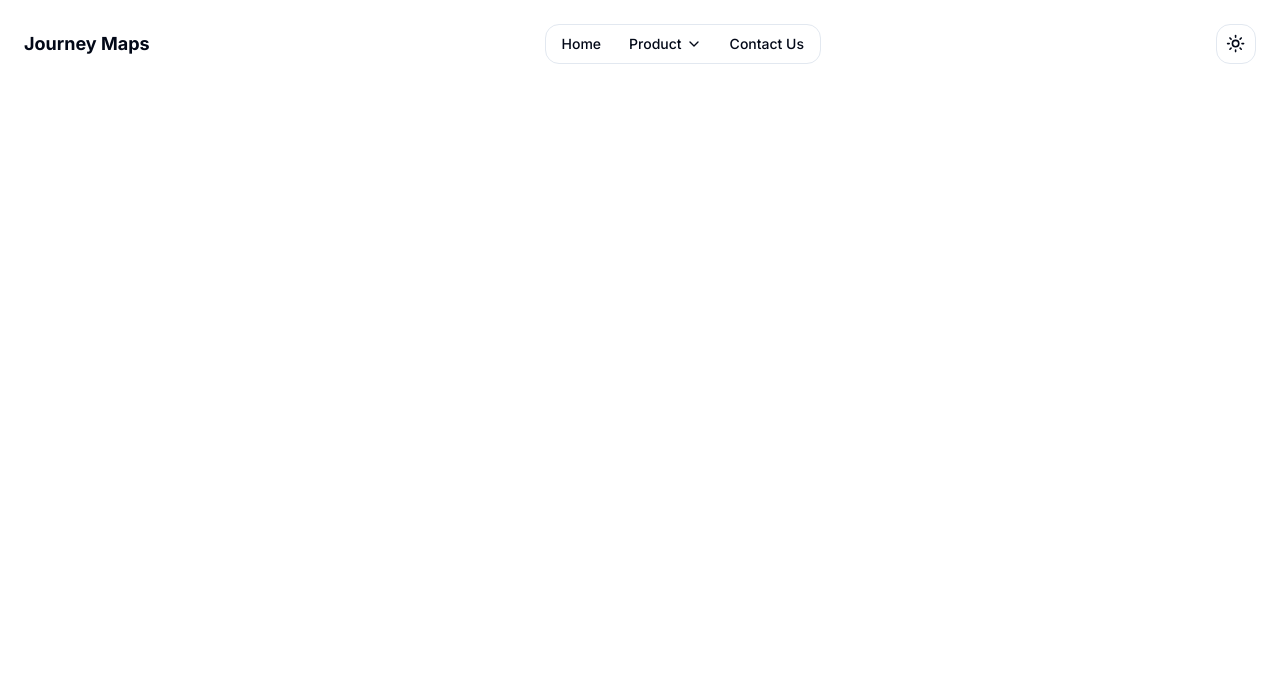
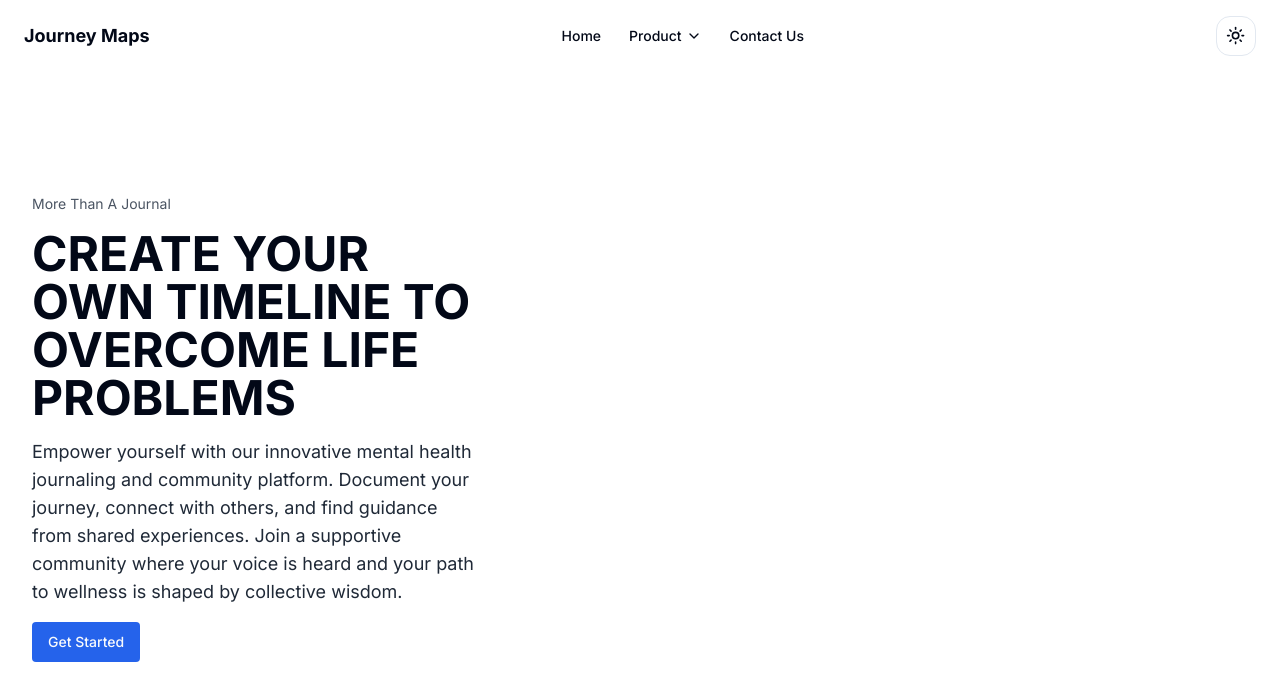
Before and after one commit to Harman-Sahota/Journey-Maps, a Next.js app in the folder frontend/: page / in a window 1280 px wide. Shown: the top 700 px of the page. Built offline with nearby package versions, Linux system fonts and the light colour scheme.

Commit message:
added text layout

```diff
--- a/frontend/app/page.tsx
+++ b/frontend/app/page.tsx
@@ -1,11 +1,23 @@
 import Navbar from "@/components/ui/navbar";
-
+import { Button } from "@/components/ui/button";
 
 export default function Home() {
   return (
-    <div>
+    <div className="flex flex-col min-h-screen">
+      <Navbar />
 
-      <Navbar />
+      <div className="flex-grow flex justify-start items-center">
+        <div className="max-w-md ml-8">
+          <p className="text-sm text-gray-600 dark:text-gray-300">More Than A Journal</p>
+          <h1 className="text-5xl font-bold mt-4">CREATE YOUR OWN TIMELINE TO OVERCOME LIFE PROBLEMS</h1>
+          <p className="mt-4 text-lg text-gray-800 dark:text-gray-500">
+            Empower yourself with our innovative mental health journaling and community platform.
+            Document your journey, connect with others, and find guidance from shared experiences.
+            Join a supportive community where your voice is heard and your path to wellness is shaped by collective wisdom.
+          </p>
+          <Button className="mt-4 rounded dark:text-white">Get Started</Button>
+        </div>
+      </div>
 
     </div>
   );
--- a/frontend/components/ui/navbar.tsx
+++ b/frontend/components/ui/navbar.tsx
@@ -10,9 +10,9 @@ import { ModeToggle } from "./darkmode";
 
 export default function Navbar() {
     return (
-        <div className="flex justify-between items-center w-full mt-6 px-6">
+        <div className="flex justify-between items-center w-full mt-4 px-6">
             <h1 className="text-lg font-bold">Journey Maps</h1>
-            <Menubar>
+            <Menubar className="border-none">
                 <MenubarMenu>
                     <MenubarTrigger>Home</MenubarTrigger>
                 </MenubarMenu>
@@ -28,7 +28,9 @@ export default function Navbar() {
                     <MenubarTrigger>Contact Us</MenubarTrigger>
                 </MenubarMenu>
             </Menubar>
+            {/* <div className="absolute ml-auto"> */}
             <ModeToggle />
+            {/* </div> */}
         </div>
     );
 }
```
